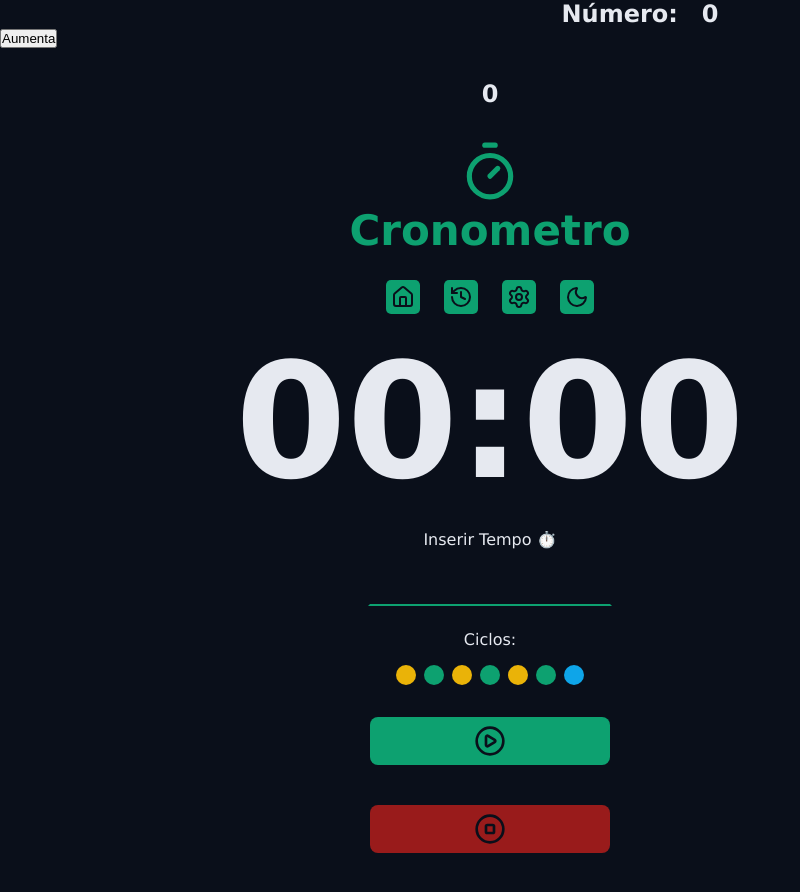
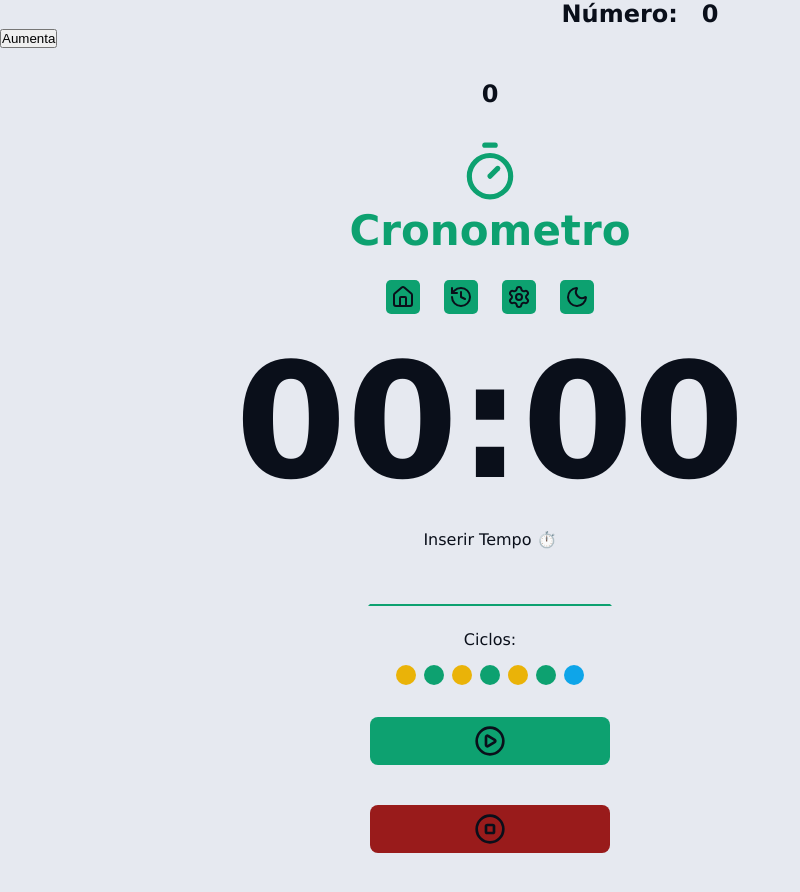
Before and after one commit to felipesalvador-dev/cronometro_pomodoro, a React (Vite) app: page / in a window 1280 px wide. Both pictures are taken after a click on the link 577 px from the left and 297 px from the top of the page. Shown: the whole page, without its empty margins (0-800 px from the left). Built offline with nearby package versions, Linux system fonts and the light colour scheme.

Commit message:
Adicionando light theme ao projeto

```diff
--- a/src/components/Menu/index.tsx
+++ b/src/components/Menu/index.tsx
@@ -1,40 +1,80 @@
+import {
+  HistoryIcon,
+  HouseIcon,
+  MoonIcon,
+  SettingsIcon,
+  SunIcon,
+} from 'lucide-react';
 import styles from './style.module.css';
-import { Home, History, Settings, Sun, Moon } from 'lucide-react';
-import { useState } from 'react';
+import { useState, useEffect } from 'react';
 
 type AvailableThemes = 'dark' | 'light';
 
 export function Menu() {
-  const [theme, setTheme] = useState<AvailableThemes>('dark');
+  const [theme, setTheme] = useState<AvailableThemes>(() => {
+    const storageTheme =
+      (localStorage.getItem('theme') as AvailableThemes) || 'dark';
+    return storageTheme;
+  });
+
+  const nextThemeIcon = {
+    dark: <SunIcon />,
+    light: <MoonIcon />,
+  };
 
   function handleThemeChange(
     event: React.MouseEvent<HTMLAnchorElement, MouseEvent>,
   ) {
     event.preventDefault();
-    setTheme((prev) => (prev === 'dark' ? 'light' : 'dark'));
+
+    setTheme(prevTheme => {
+      const nextTheme = prevTheme === 'dark' ? 'light' : 'dark';
+      return nextTheme;
+    });
   }
+
+  useEffect(() => {
+    document.documentElement.setAttribute('data-theme', theme);
+    localStorage.setItem('theme', theme);
+  }, [theme]);
 
   return (
     <nav className={styles.menu}>
-      <a className={styles.menuLink} href="#" aria-label="Home">
-        <Home />
-      </a>
-
-      <a className={styles.menuLink} href="#" aria-label="History">
-        <History />
-      </a>
-
-      <a className={styles.menuLink} href="#" aria-label="Settings">
-        <Settings />
+      <a
+        className={styles.menuLink}
+        href='#'
+        aria-label='Ir para a Home'
+        title='Ir para a Home'
+      >
+        <HouseIcon />
       </a>
 
       <a
         className={styles.menuLink}
-        href="#"
+        href='#'
+        aria-label='Ver Histórico'
+        title='Ver Histórico'
+      >
+        <HistoryIcon />
+      </a>
+
+      <a
+        className={styles.menuLink}
+        href='#'
+        aria-label='Configurações'
+        title='Configurações'
+      >
+        <SettingsIcon />
+      </a>
+
+      <a
+        className={styles.menuLink}
+        href='#'
+        aria-label='Mudar Tema'
+        title='Mudar Tema'
         onClick={handleThemeChange}
-        aria-label="Mudar Tema"
       >
-        {theme === 'dark' ? <Sun /> : <Moon />}
+        {nextThemeIcon[theme]}
       </a>
     </nav>
   );
```
